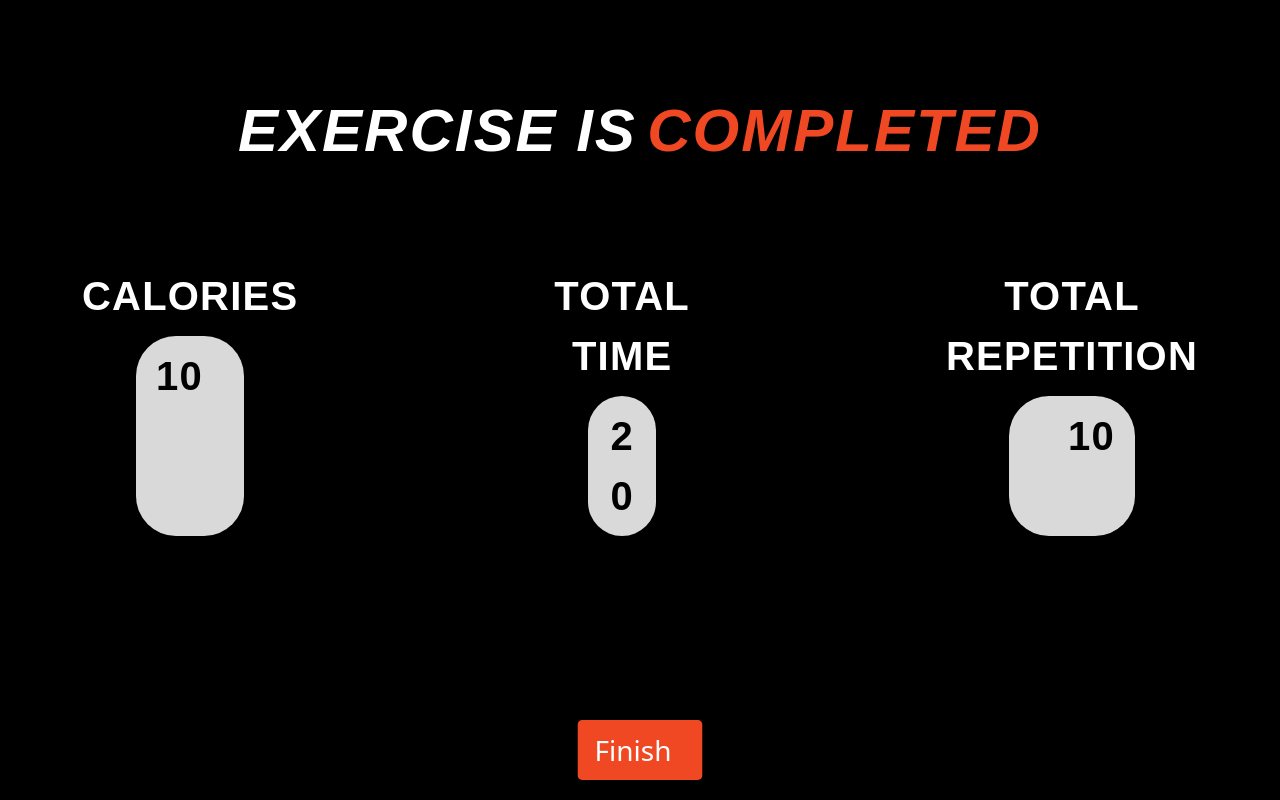
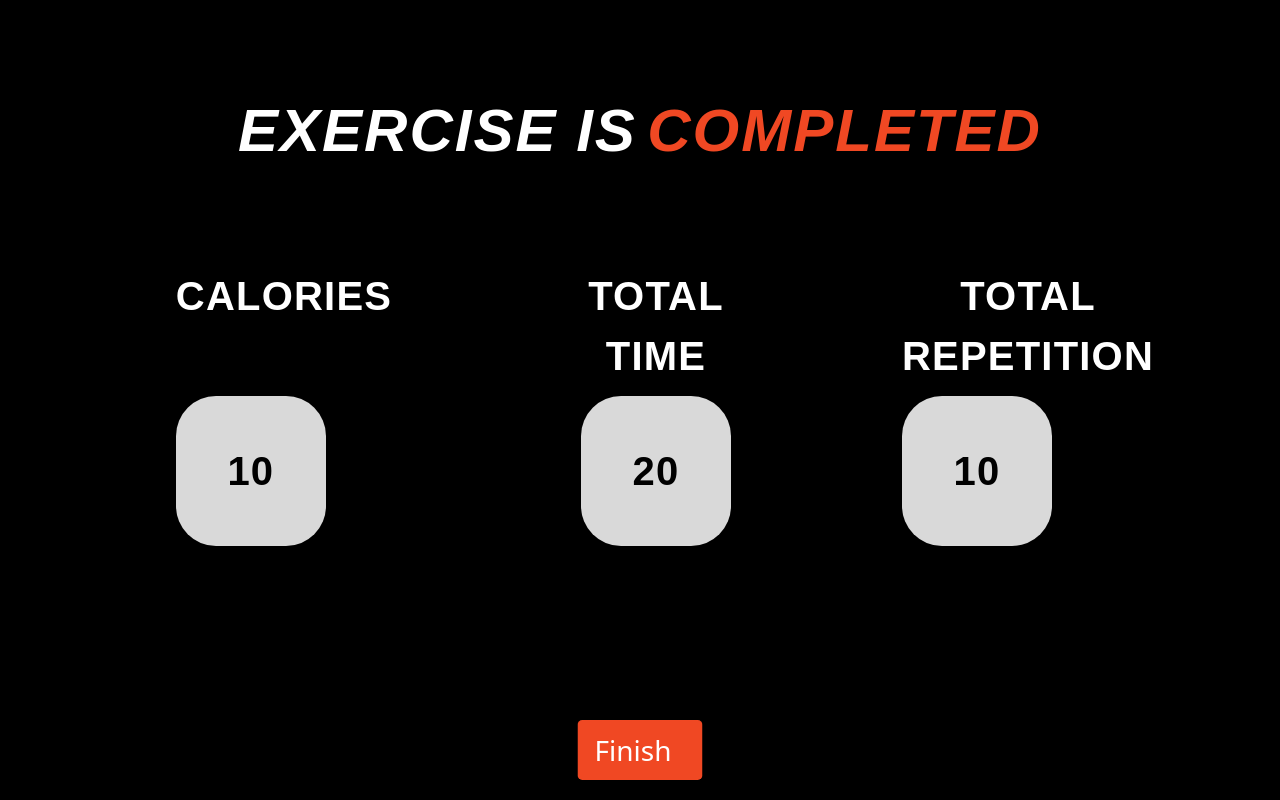
Before and after one commit to Mini-Project-SMT-5/health-trainner, a Django app: template AI_HealthTrainer/AI_HealthTrainer/templates/Structures/completion.html in a window 1280 px wide. Run offline with Django 4.2, Linux system fonts and the light colour scheme; the template is opened without the code that fills it, so the values that code supplies are empty.

Commit message:
updatecompleted

```diff
--- a/AI_HealthTrainer/AI_HealthTrainer/templates/Structures/completion.html
+++ b/AI_HealthTrainer/AI_HealthTrainer/templates/Structures/completion.html
@@ -17,19 +17,32 @@
 
 <div class="container">
     <div class="grid-container">
-    <div class="text-container left">
-        <span>CALORIES</span>
-        <div class="rectangle">10</div>
+    <div class="text-container col-sm-4">
+        <ul type="none">
+            <div class="text-center">
+        <li><span>CALORIES</span></li>
+        <li><span>&nbsp;</span></li>
+            </div>
+        <li><div class="rectangle">10</div></li>
+        </ul>
     </div>
-    <div class="text-container center">
-        <span>TOTAL</span>
-        <span>TIME</span>
-        <div class="rectangle">20</div>
+    <div class="text-container col-sm-4">
+        <ul type="none">
+            <div class="text-center">
+        <li><span>TOTAL</span></li>
+        <li><span>TIME</span></li>
+            </div>
+        <li><div class="rectangle">20</div></li>
+        </ul>
     </div>
-    <div class="text-container right">
-        <span>TOTAL</span>
-        <span>REPETITION</span>
-        <div class="rectangle">10</div>
+    <div class="text-container col-sm-4">
+        <ul type="none">
+            <div class="text-center">
+        <li><span>TOTAL</span></li>
+        <li><span>REPETITION</span></li>
+            </div>
+        <li><div class="rectangle">10</div></li>
+        </ul>
         </div>
     </div>
 </div>
--- a/AI_HealthTrainer/static/styles/completion.css
+++ b/AI_HealthTrainer/static/styles/completion.css
@@ -37,18 +37,36 @@ span.text, span.orange{
   letter-spacing: 1.2px;
   }
 
+
+  span.textin{
+    justify-content: center;
+    align-items: center;
+  }
+
 .rectangle {
-    background-color: white;
+    /* background-color: white;
     padding: 10px 20px; /* Sesuaikan ukuran padding sesuai kebutuhan Anda */
-    border-radius: 15px; /* Nilai border-radius menentukan bentuk ujung */
+    /* border-radius: 15px; Nilai border-radius menentukan bentuk ujung */
     margin-top: 10px; /* Ruang antara kotak dan teks di atasnya */
     color: black;
     display: inline-block; /* Agar kotak mengikuti lebar teks di dalamnya */
-    width: 50%;
-    height: 200%;
-    background: #D9D9D9;
+    /* width: 50%;
+    height: 200%;  */
+    /* background: #D9D9D9;
+    border-radius: 40px; */
+
+    width: 150px;
+    height: 150px;
+    background-size: contain;
+    background-color: #D9D9D9;
     border-radius: 40px;
+    justify-content: center;
+    align-items: center;
+    display: flex;
+    cursor: none;
 }
+
+
 .text-container {
     display: flex;
     flex-direction: column;
```
